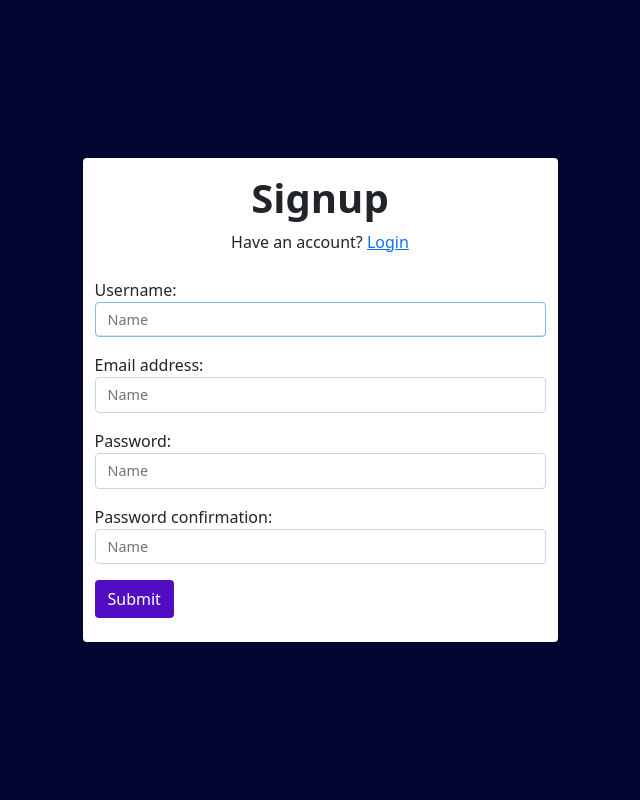
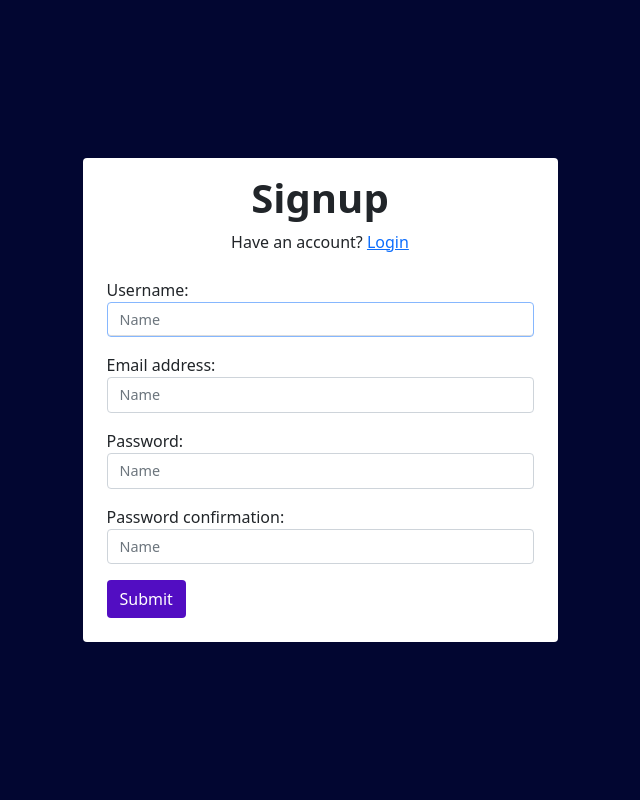
Before and after one commit to Inayatullahsh/Django_auth_todo_app, a Django app: page /register/ in a window 1280 px wide. Shown: the part 40-840 px from the top of the page, without its empty margins (320-960 px from the left). Run offline with Django 3.2, Linux system fonts and the light colour scheme; some libraries are stand-ins or nearby versions.

Commit message:
Change Twitter link and forms padding.

```diff
--- a/templates/accounts/login.html
+++ b/templates/accounts/login.html
@@ -7,7 +7,7 @@ Login
 
 {% block content %}
 <div class="row h-100 align-items-center justify-content-center">
-    <div class="col-10 col-sm-8 col-md-5 rounded bg-white py-2">
+    <div class="col-10 col-sm-8 col-md-5 rounded bg-white py-2 px-4">
         <div class="mb-4 mt-2 text-center">
             <h2 class="fs-1 fw-bolder">Login</h2>
             <p>Don't have an account? <a href="{% url 'register' %}">Register</a></p>
--- a/templates/accounts/register.html
+++ b/templates/accounts/register.html
@@ -8,7 +8,7 @@ Create Your Account
 
 {% block content %}
 <div class="row h-100 align-items-center justify-content-center">
-    <div class="col-10 col-sm-8 col-md-5 rounded bg-white py-2">
+    <div class="col-10 col-sm-8 col-md-5 rounded bg-white py-2 px-4">
         <div class="mb-4 mt-2 text-center">
             <h2 class="fs-1 fw-bolder">Signup</h2>
             <p>Have an account? <a href="{% url 'login' %}">Login</a></p>
```
Also changed, not shown: README.md.
